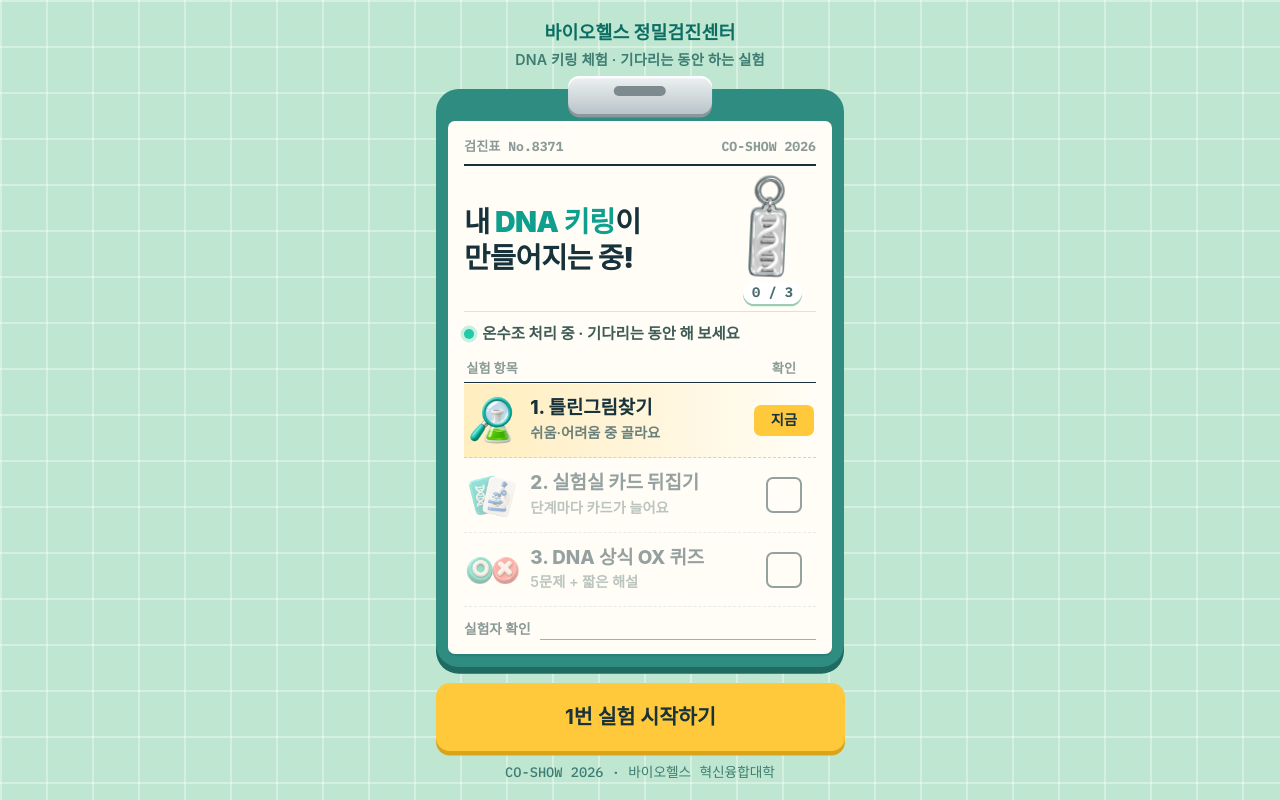
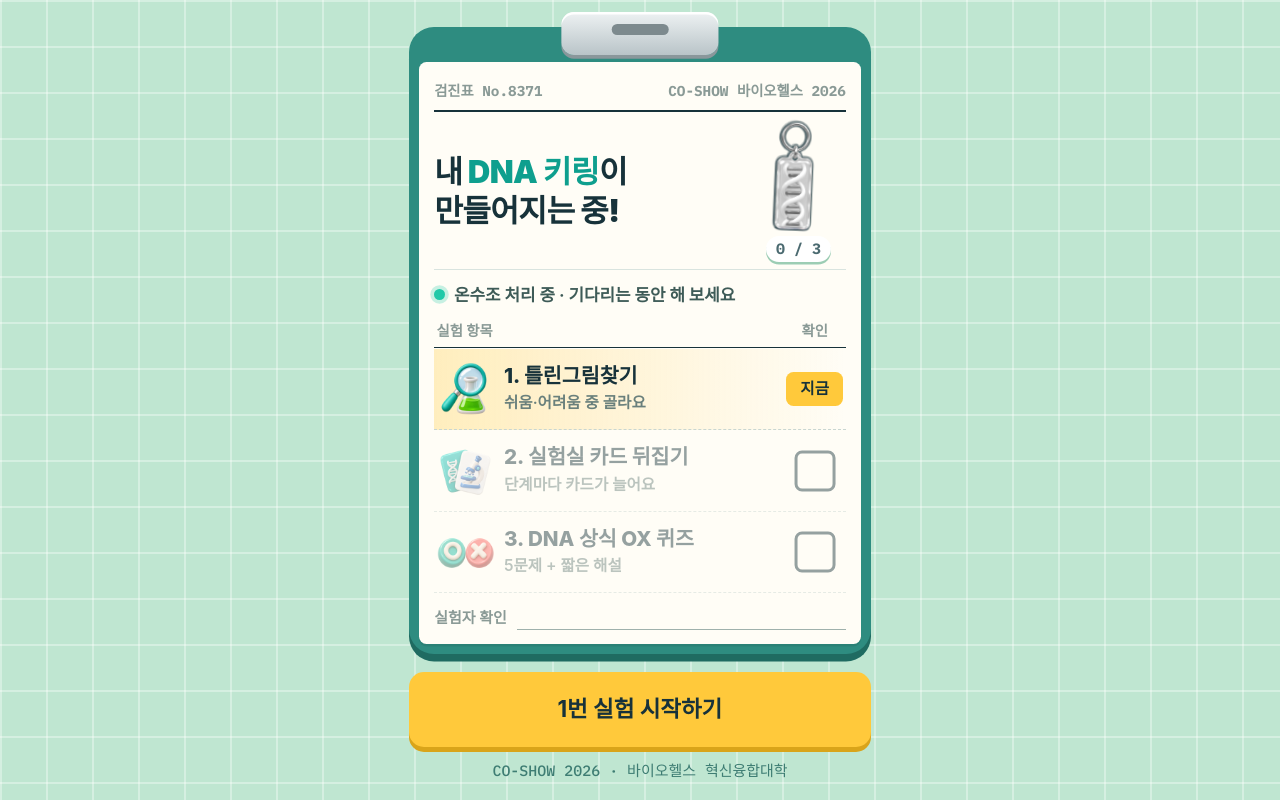
Before and after one commit to soobin-ui/dna-keyring-game, a plain HTML site: page index.html in a window 1280 px wide. Drawn offline with Linux system fonts and the light colour scheme; a web font is replaced by a local one.

Commit message:
첫 화면: 위 센터 이름 줄 삭제, 가로 여백 줄여 더 크게, 'CO-SHOW 바이오헬스 2026' (v=59)
Co-Authored-By: Claude Opus 5.5 <noreply@anthropic.com>

```diff
--- a/app.js
+++ b/app.js
@@ -36,7 +36,7 @@ function pauseWhenHidden(getT0, setT0, running) {
 }
 
 const C = { teal: '#0E9F8E', coral: '#EF5350' };
-const V = '?v=57';
+const V = '?v=59';
 const GAMES = [
   { id: 'spot', code: 'EXP-01', icon: 'icon_spot', bg: '#E2F1FF', title: '틀린그림찾기', desc: '실험실 그림 두 장에서 다른 곳 찾기 (쉬움·어려움)', time: '약 5–7분' },
   { id: 'cards', code: 'EXP-02', icon: 'icon_cards', bg: '#FFF1DC', title: '실험실 카드 뒤집기', desc: '단계마다 늘어나는 카드에서 같은 그림 짝 맞추기', time: '약 5–8분' },
@@ -113,10 +113,9 @@ function home() {
   const RES = (id, v) => (id === 'spot' ? (String(v).includes(':') ? '완료' : `${v} 찾음`) : id === 'cards' ? (String(v).endsWith('/5') ? `${v}단계` : '완료') : `${v} 정답`);
   const doneN = GAMES.filter(g => run[g.id]).length;
   app.innerHTML = `<div class="home hf"><div class="home-inner">
-  <p class="hf-center">바이오헬스 정밀검진센터<small>DNA 키링 체험 · 기다리는 동안 하는 실험</small></p>
   <div class="hf-board"><span class="hf-clip" aria-hidden="true"></span>
     <div class="hf-paper">
-      <div class="hf-top"><span>검진표 No.${store.no}</span><span>CO-SHOW 2026</span></div>
+      <div class="hf-top"><span>검진표 No.${store.no}</span><span>CO-SHOW 바이오헬스 2026</span></div>
       <header class="hf-ttl">
         <h1>내 <em>DNA 키링</em>이<br>만들어지는 중!</h1>
         <div class="kr" id="kr" role="img" aria-label="키링 진행 ${doneN}/3">
--- a/index.html
+++ b/index.html
@@ -18,11 +18,11 @@
 <link rel="stylesheet" href="https://fonts.googleapis.com/css2?family=IBM+Plex+Mono:wght@500;700&display=swap" media="print" onload="this.media='all'">
 <link rel="preconnect" href="https://cdn.jsdelivr.net" crossorigin>
 <link rel="stylesheet" href="https://cdn.jsdelivr.net/gh/fonts-archive/Paperlogy/Paperlogy.css" media="print" onload="this.media='all'">
-<link rel="stylesheet" href="style.css?v=57">
+<link rel="stylesheet" href="style.css?v=59">
 </head>
 <body>
 <div id="app"></div>
 <div class="rotate" aria-live="polite"><svg viewBox="0 0 64 64" width="64" height="64" aria-hidden="true"><rect x="20" y="6" width="24" height="44" rx="5" fill="none" stroke="currentColor" stroke-width="4"/><path d="M28 43h8" stroke="currentColor" stroke-width="4" stroke-linecap="round"/><path d="M50 30a20 20 0 0 1-12 24M38 54l2-7M38 54l7 1" fill="none" stroke="#FFC93B" stroke-width="4" stroke-linecap="round"/></svg><p>휴대폰을 <b>세로로</b> 돌려 주세요</p></div>
-<script src="app.js?v=57"></script>
+<script src="app.js?v=59"></script>
 </body>
 </html>
--- a/style.css
+++ b/style.css
@@ -604,3 +604,14 @@ html.on-home body{background:#BFE6D1;background-image:linear-gradient(rgba(255,2
 .hf .reset{font-size:calc(14px*var(--g))}
 .hf .foot{font-size:calc(12px*var(--g));padding-top:calc(10px*var(--g))}
 .hf-stat span{flex:1;min-width:0}
+
+/* 위 센터 이름 줄을 빼서(11/16) 집게 자리만 남김 */
+.hf .home-inner{padding-top:calc(22px*var(--g))}
+.hf-board{margin-top:0}
+/* 가로 여백을 줄여 글자 폭을 넓힘 → 세로로 긴 폰에서 더 크게 키울 수 있음 */
+.hf .home-inner{padding-left:10px;padding-right:10px}
+.hf-board{padding-left:8px;padding-right:8px;padding-bottom:8px}
+.hf-paper{padding-left:12px;padding-right:12px}
+.hf-row{gap:calc(8px*var(--g))}
+.hf-box,.hf-now{width:calc(46px*var(--g))}
+.hf-th span:last-child{width:calc(46px*var(--g))}
```
